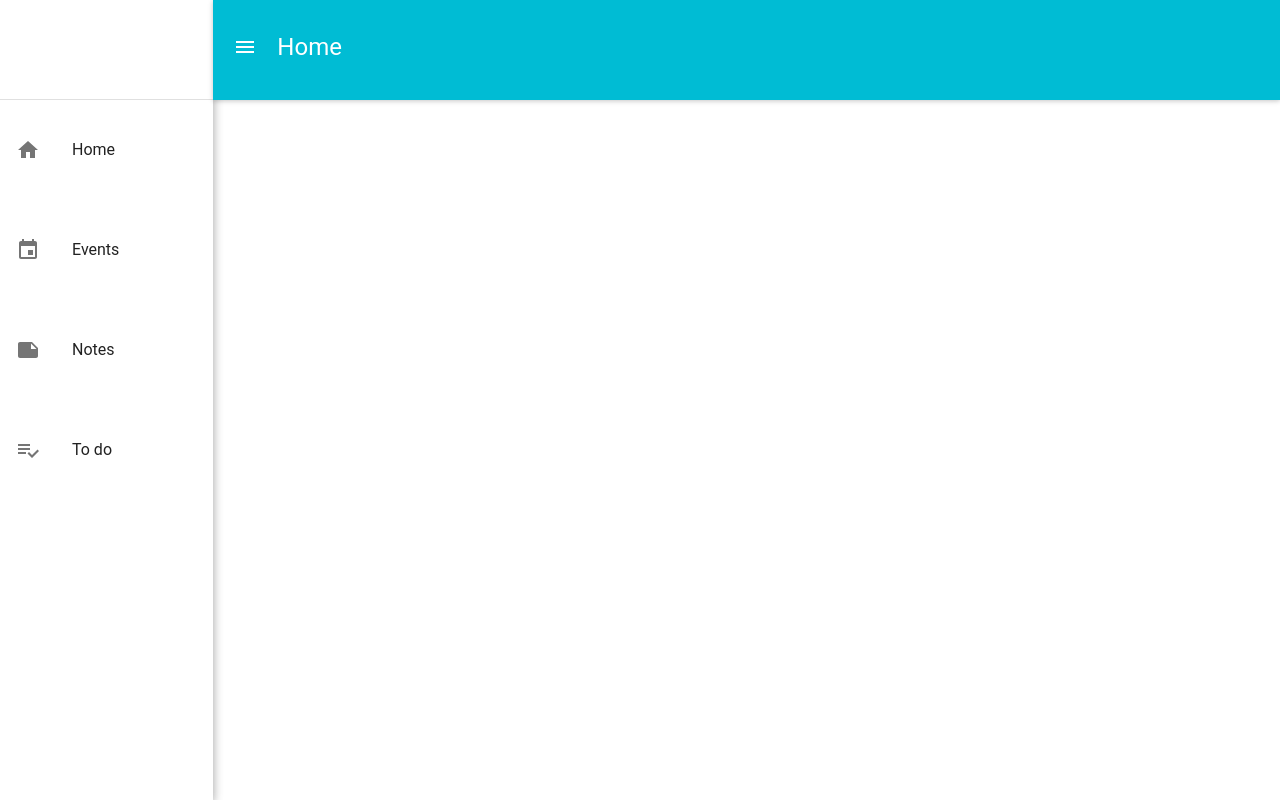
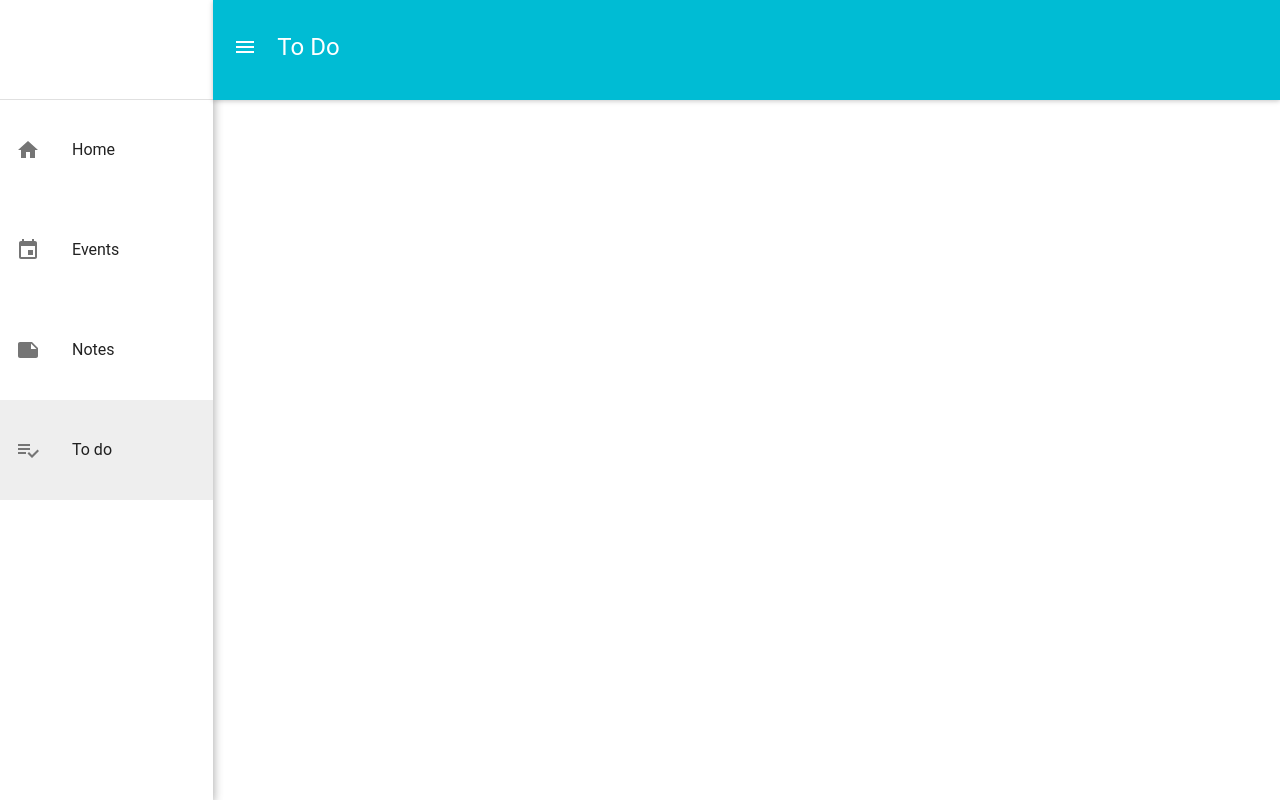
Before and after one commit to eideeivindsen/it2810-webutvikling-h17-prosjekt-3-group-13, a React (Create React App) app in the folder prosjekt3/: page /todo in a window 1280 px wide. Built offline with nearby package versions, Linux system fonts and the light colour scheme.

Commit message:
Added routing with react-router-dom

```diff
--- a/prosjekt3/package.json
+++ b/prosjekt3/package.json
@@ -9,7 +9,8 @@
     "material-ui": "^0.19.2",
     "react": "^15.6.2",
     "react-dom": "^15.6.2",
-    "react-grid-system": "^2.9.6"
+    "react-grid-system": "^2.9.6",
+    "react-router-dom": "^4.2.2"
   },
   "scripts": {
     "start": "react-scripts start",
--- a/prosjekt3/src/App.css
+++ b/prosjekt3/src/App.css
@@ -9,6 +9,13 @@
     display: flex;
     flex-direction: column;
 }
+.navbar a{
+    text-decoration: none;
+}
+.navbar .active {
+    background-color: #eee;
+}
+
 .menuButton {
     height: calc(100vh/8) !important;
 }
@@ -27,3 +34,7 @@ span.menuButton div {
     height: 100px;
     padding-top: 15px;
 }
+
+.notFound h1 {
+    text-align: center;
+}
--- a/prosjekt3/src/App.js
+++ b/prosjekt3/src/App.js
@@ -1,14 +1,22 @@
 import React, { Component } from 'react';
 import MuiThemeProvider from 'material-ui/styles/MuiThemeProvider';
 import { Container, Row, Col } from 'react-grid-system';
+import { BrowserRouter, Route, Switch } from 'react-router-dom';
+import './App.css';
+
+// components
 import Home from './components/Home';
+import Events from './components/Events';
+import Notes from './components/Notes';
+import ToDo from './components/ToDo';
 import Navbar from './components/Navbar';
-import './App.css';
+import NotFound from './components/NotFound';
 
 
 class App extends Component {
   render() {
     return (
+        <BrowserRouter>
             <MuiThemeProvider>
                 <Container fluid={true} className="mainContainer">
                     <Row className="mainRow">
@@ -16,11 +24,18 @@ class App extends Component {
                             <Navbar />
                         </Col>
                         <Col className="contentContainer" xs={9} lg={10}>
-                        <Home />
+                            <Switch>
+                                <Route exact path="/" component={Home} />
+                                <Route path="/events" component={Events} />
+                                <Route path="/notes" component={Notes} />
+                                <Route path="/todo" component={ToDo} />
+                                <Route component={NotFound} />
+                            </Switch>
                         </Col>
                     </Row>
                 </Container>
             </MuiThemeProvider>
+        </BrowserRouter>
     );
   }
 }
--- /dev/null
+++ b/prosjekt3/src/components/Events.js
@@ -0,0 +1,14 @@
+import React, { Component } from 'react';
+import AppBar from 'material-ui/AppBar';
+
+class Events extends Component {
+  render() {
+    return (
+        <div className="container events">
+            <AppBar className="appBar" title="Events" />
+        </div>
+    );
+  }
+}
+
+export default Events;
--- a/prosjekt3/src/components/Navbar.js
+++ b/prosjekt3/src/components/Navbar.js
@@ -4,6 +4,7 @@ import HomeIcon from 'material-ui/svg-icons/action/home';
 import EventIcon from 'material-ui/svg-icons/action/event';
 import NoteIcon from 'material-ui/svg-icons/av/note';
 import ChecklistIcon from 'material-ui/svg-icons/av/playlist-add-check';
+import { NavLink } from 'react-router-dom';
 
 const Navbar = () => (
   <div className="navbar">
@@ -11,10 +12,10 @@ const Navbar = () => (
 
     </div>
     <Divider />
-    <MenuItem className="menuButton" primaryText="Home" leftIcon={<HomeIcon />} />
-    <MenuItem className="menuButton" primaryText="Events" leftIcon={<EventIcon />} />
-    <MenuItem className="menuButton" primaryText="Notes" leftIcon={<NoteIcon />} />
-    <MenuItem className="menuButton" primaryText="To do" leftIcon={<ChecklistIcon />} />
+    <NavLink exact to="/"><MenuItem className="menuButton" primaryText="Home" leftIcon={<HomeIcon />} /></NavLink>
+    <NavLink to="/events"><MenuItem className="menuButton" primaryText="Events" leftIcon={<EventIcon />} /></NavLink>
+    <NavLink to="/notes"><MenuItem className="menuButton" primaryText="Notes" leftIcon={<NoteIcon />} /></NavLink>
+    <NavLink to="/todo"><MenuItem className="menuButton" primaryText="To do" leftIcon={<ChecklistIcon />} /></NavLink>
   </div>
 );
 
--- /dev/null
+++ b/prosjekt3/src/components/NotFound.js
@@ -0,0 +1,13 @@
+import React, { Component } from 'react';
+
+class NotFound extends Component {
+  render() {
+    return (
+        <div className="container notFound">
+            <h1>404 : Page Not Found</h1>
+        </div>
+    );
+  }
+}
+
+export default NotFound;
--- /dev/null
+++ b/prosjekt3/src/components/Notes.js
@@ -0,0 +1,14 @@
+import React, { Component } from 'react';
+import AppBar from 'material-ui/AppBar';
+
+class Notes extends Component {
+  render() {
+    return (
+        <div className="container notes">
+            <AppBar className="appBar" title="Notes" />
+        </div>
+    );
+  }
+}
+
+export default Notes;
--- /dev/null
+++ b/prosjekt3/src/components/ToDo.js
@@ -0,0 +1,14 @@
+import React, { Component } from 'react';
+import AppBar from 'material-ui/AppBar';
+
+class ToDo extends Component {
+  render() {
+    return (
+        <div className="container toDo">
+            <AppBar className="appBar" title="To Do" />
+        </div>
+    );
+  }
+}
+
+export default ToDo;
```
Also changed, not shown: 1 other file (tests, documents, lock files or other folders). Lines whose indentation alone changed are shown as unchanged.
